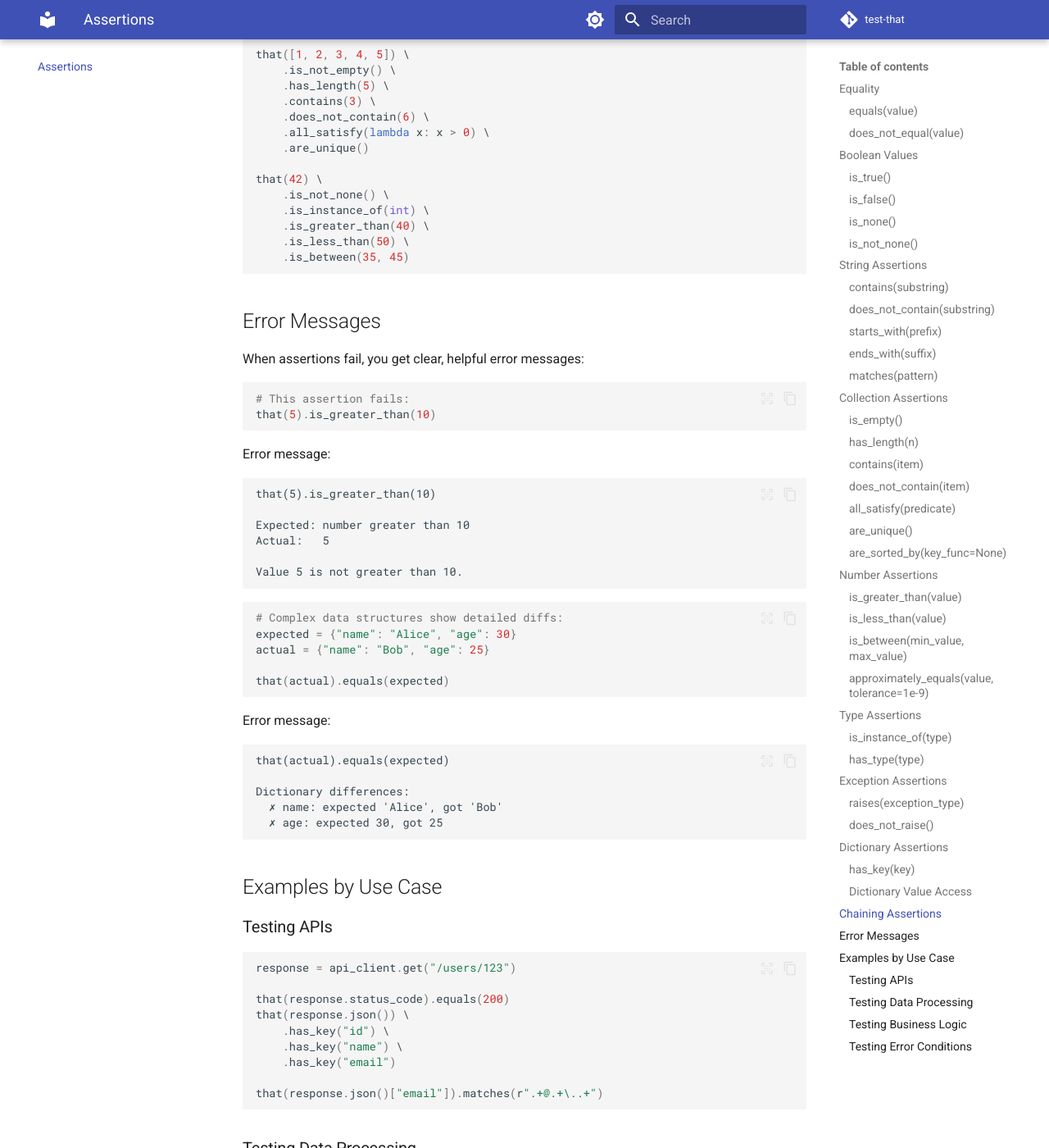
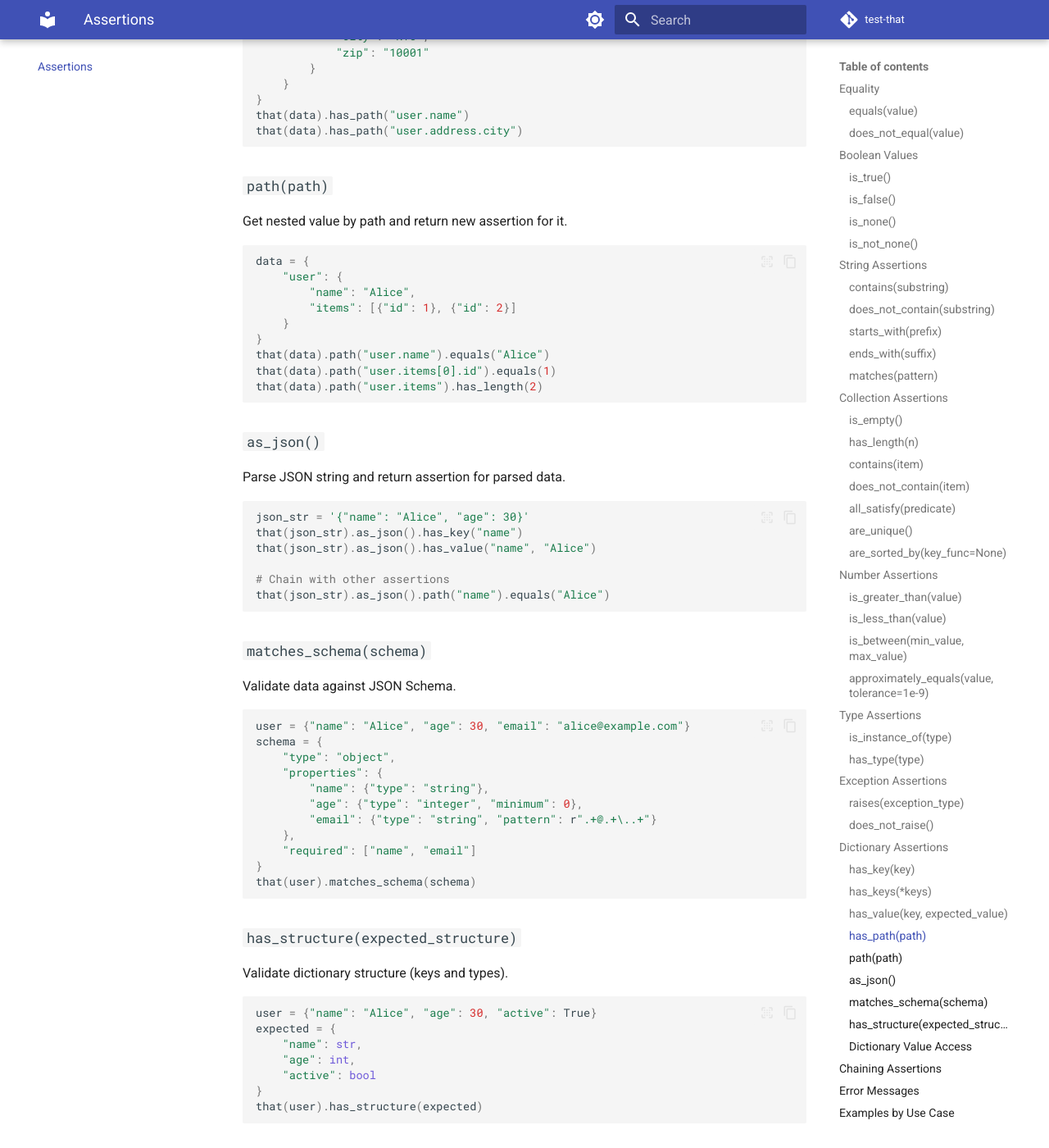
Before and after one commit to dawsons-creek/test-that, an MkDocs documentation site: the page built from docs/assertions.md, in a window 1280 px wide and 1400 px high, scrolled down 7010 px. Shown: the whole window at 82% size. Built offline with MkDocs 1.6.1 and Material for MkDocs 9.7.7, drawn with Linux system fonts in a browser that asks for light colours; comment, search, counter and statistics services are not loaded; some of the changed text lies outside the part shown.

Commit message:
Add enhanced dictionary and nested path assertions
- Add comprehensive dictionary assertion methods (has_key, has_keys, has_value, has_values, etc.)
- Add nested path support for deep dictionary/object traversal (at_path method)
- Add collection assertions (has_length, is_empty, contains_all, etc.)
- Improve assertion error messages with better diff output
- Add tests for new dictionary assertion functionality
- Update documentation with new assertion examples

````diff
--- a/docs/assertions.md
+++ b/docs/assertions.md
@@ -244,7 +244,7 @@ that(result.value).equals(5)
 
 ## Dictionary Assertions
 
-Dictionaries support all collection assertions plus:
+Dictionaries support all collection assertions plus specialized dictionary methods:
 
 ### `has_key(key)`
 Dictionary contains the given key.
@@ -252,6 +252,90 @@ Dictionary contains the given key.
 user = {"name": "Alice", "age": 30}
 that(user).has_key("name")
 that(user).has_key("age")
+```
+
+### `has_keys(*keys)`
+Dictionary contains all given keys.
+```python
+user = {"name": "Alice", "age": 30, "email": "alice@example.com"}
+that(user).has_keys("name", "age", "email")
+```
+
+### `has_value(key, expected_value)`
+Dictionary has key with specific value.
+```python
+user = {"name": "Alice", "age": 30}
+that(user).has_value("name", "Alice")
+that(user).has_value("age", 30)
+```
+
+### `has_path(path)`
+Nested path exists in the data structure using dot notation.
+```python
+data = {
+    "user": {
+        "name": "Alice",
+        "address": {
+            "city": "NYC",
+            "zip": "10001"
+        }
+    }
+}
+that(data).has_path("user.name")
+that(data).has_path("user.address.city")
+```
+
+### `path(path)`
+Get nested value by path and return new assertion for it.
+```python
+data = {
+    "user": {
+        "name": "Alice",
+        "items": [{"id": 1}, {"id": 2}]
+    }
+}
+that(data).path("user.name").equals("Alice")
+that(data).path("user.items[0].id").equals(1)
+that(data).path("user.items").has_length(2)
+```
+
+### `as_json()`
+Parse JSON string and return assertion for parsed data.
+```python
+json_str = '{"name": "Alice", "age": 30}'
+that(json_str).as_json().has_key("name")
+that(json_str).as_json().has_value("name", "Alice")
+
+# Chain with other assertions
+that(json_str).as_json().path("name").equals("Alice")
+```
+
+### `matches_schema(schema)`
+Validate data against JSON Schema.
+```python
+user = {"name": "Alice", "age": 30, "email": "alice@example.com"}
+schema = {
+    "type": "object",
+    "properties": {
+        "name": {"type": "string"},
+        "age": {"type": "integer", "minimum": 0},
+        "email": {"type": "string", "pattern": r".+@.+\..+"}
+    },
+    "required": ["name", "email"]
+}
+that(user).matches_schema(schema)
+```
+
+### `has_structure(expected_structure)`
+Validate dictionary structure (keys and types).
+```python
+user = {"name": "Alice", "age": 30, "active": True}
+expected = {
+    "name": str,
+    "age": int,
+    "active": bool
+}
+that(user).has_structure(expected)
 ```
 
 ### Dictionary Value Access
````
Also changed, not shown: README.md (+42 -0 lines), docs/features.md (+71 -0 lines), docs/index.md (+38 -0 lines), 4 other files.
